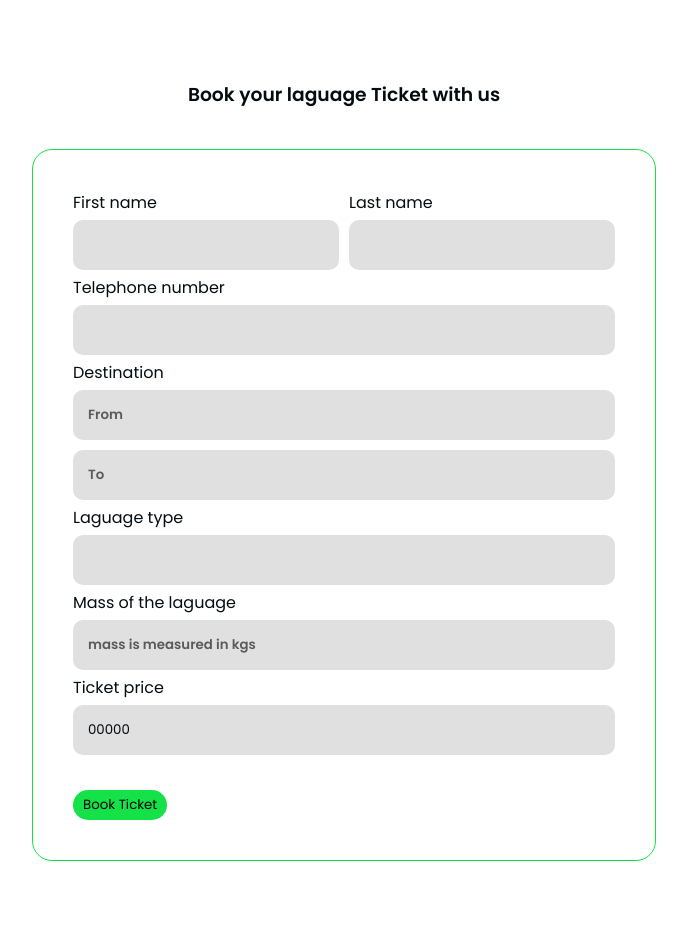
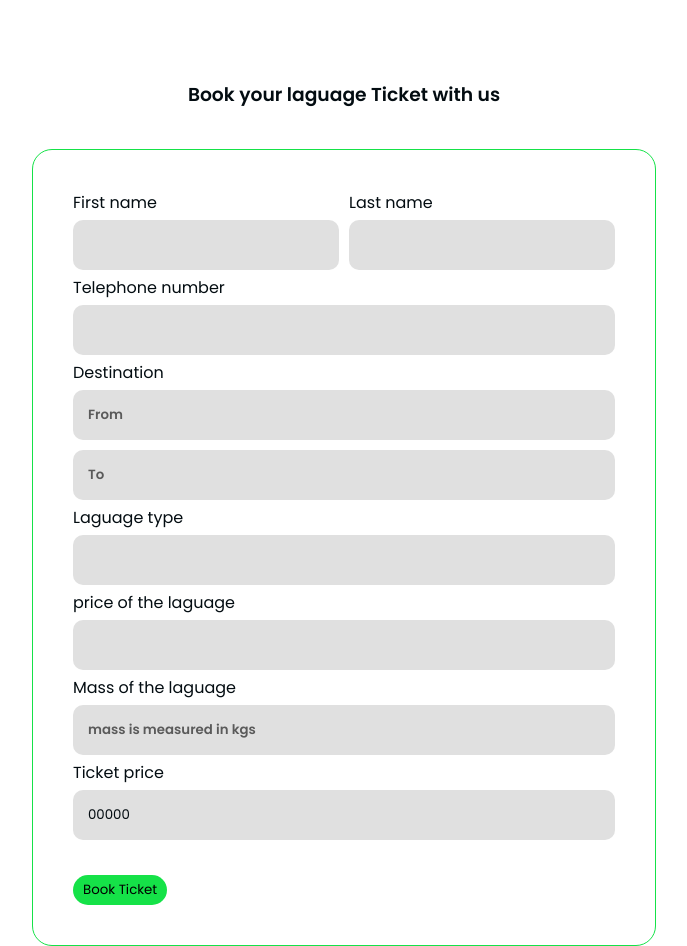
Before and after one commit to christophehenrynda/Ritco, a plain HTML site: page client-form.htm in a window 1280 px wide. Shown: the whole page, without its empty margins (296-983 px from the left). Before the commit the page ends 861 px from the top, so only its background shows below. Drawn offline with Linux system fonts and the light colour scheme.

Commit message:
Add files via upload

```diff
--- a/client-form.htm
+++ b/client-form.htm
@@ -46,6 +46,10 @@
                 <small></small>
             </div>
             <div class="input-fields">
+                <label for="price-of-laguage">price of the laguage</label>
+                <input type="text" name="price-of-laguage" id="price-of-laguage" class="input">
+            </div>
+            <div class="input-fields">
                 <label for="kgs">Mass of the laguage</label>
                 <input type="text" name="kgs" id="kgs" class="input" placeholder="mass is measured in kgs">
                 <small></small>
```
